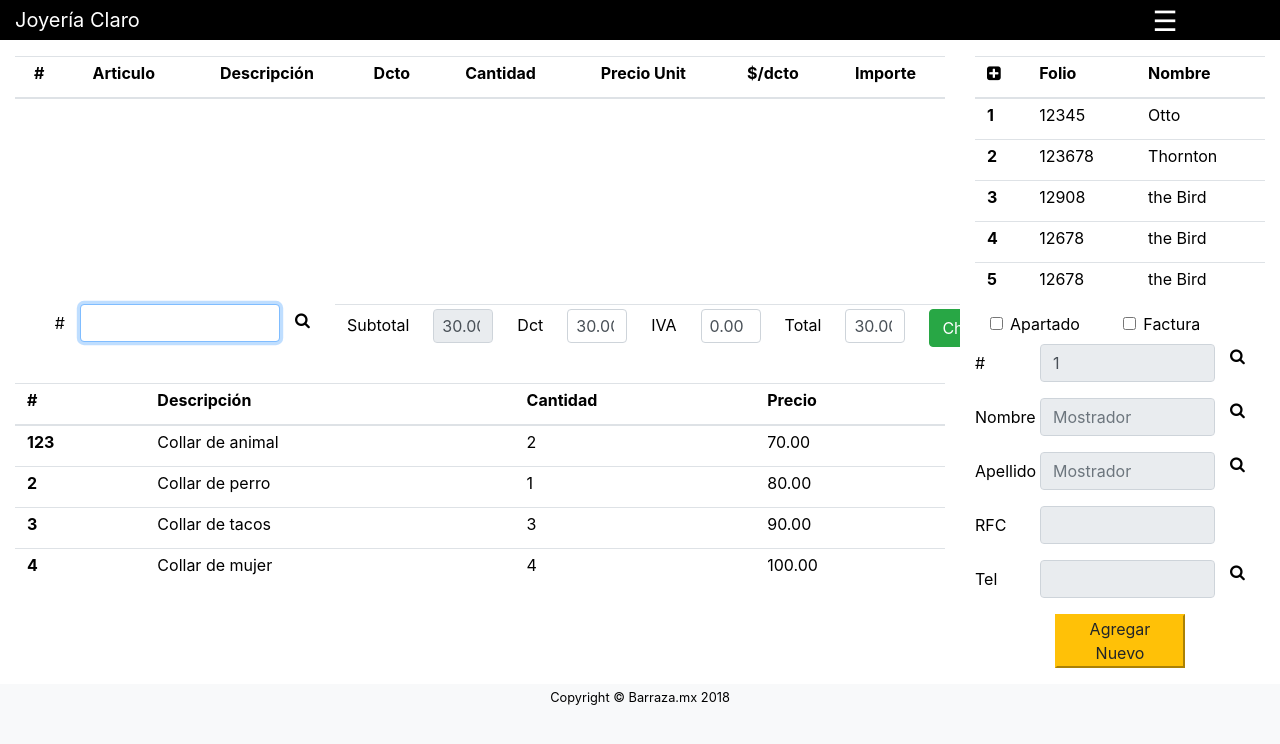
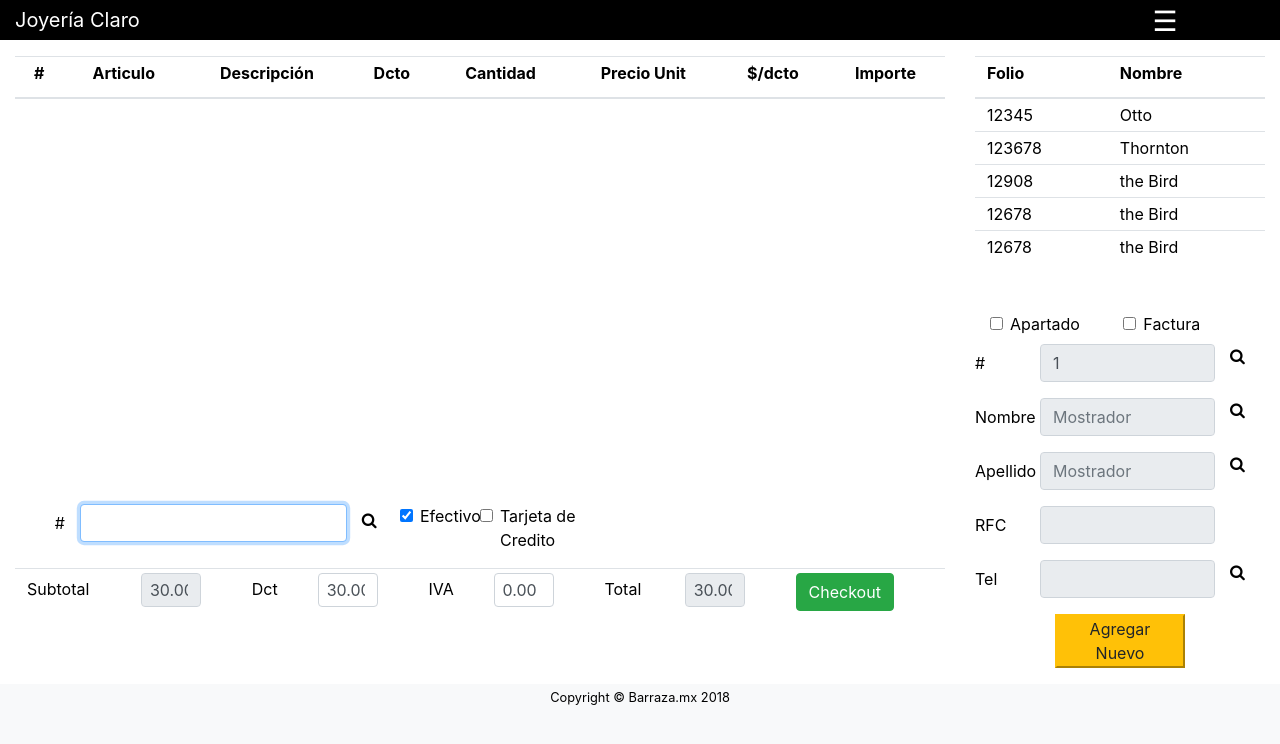
Before and after one commit to sergiobarraza/PDVJoyeria, a PHP site: page /pdv2.php in a window 1280 px wide. Shown: the top 744 px of the page. Run offline with PHP 8.4, Linux system fonts and the light colour scheme; lists and menus that the app fills with data are empty.

Commit message:
Interfaz de Venta sin busqueda

```diff
--- a/pdv2.php
+++ b/pdv2.php
@@ -7,7 +7,7 @@
 	    	<div class="col-sm-12 col-md-9 bg-white pt-3" >
 	    		<div class="row mb-2" >
 		        	<div class="col-sm-12" id="prendamenu">
-		        		<div class="text-center" style="height: 240px; overflow-y: scroll; max-height: 240px;">
+		        		<div class="text-center" style="height: 540px; overflow-y: scroll; max-height: 440px;">
 		          			<table class="table" cellspacing="0" >
 							  	<thead >
 								    <tr>
@@ -33,7 +33,7 @@
 	            	<div class="col-sm-12">
 		            	<div class="form-group row">
 				    		<label for="productid" class="col-sm-1 col-md-1 col-form-label text-right">#</label>
-				    		<div class="col-sm-10 col-md-3">
+				    		<div class="col-sm-10 col-md-4">
 				    			<div class="row">
 				      				<input type="text" class="form-control col-sm-10" id="productid"  autofocus="autofocus" onkeydown="searchfield(event);">
 				      				<div class="col-sm-1 col-md-1">
@@ -41,60 +41,36 @@
 						    		</div>
 				      			</div>
 				    		</div>
-
-				    		<div class="col-sm-12 col-md-8">
+				    		<div class="form-check col-sm-1">
+				 		 		<input class="form-check-input" type="checkbox" value="" id="CheckEfectivo"  checked="true">
+				  				<label class="form-check-label" for="defaultCheck1" >
+									Efectivo
+								</label>
+							</div>
+							<div class="form-check col-sm-2">
+				 		 		<input class="form-check-input" type="checkbox" value="" id="CheckEfectivo" >
+				  				<label class="form-check-label" for="defaultCheck1" >
+									Tarjeta de Credito
+								</label>
+							</div>
+				    	</div>
+				    	<div class="row">
+				    		<div class="col-sm-12 ">
 
 					    		<table class="table">
 					    			<tr>
 						    			<td class="pt-2">Subtotal</td><td><input type="text" name="dcto" value="30.00"  readonly class="form-control pt-1 pb-1 pl-2" style="width: 60px;"></td>
 						    			<td class="pt-2">Dct</td><td><input type="text" name="dcto" value="30.00" class="form-control pt-1 pb-1 pl-2" style="width: 60px;"></td>
 						    			<td class="pt-2">IVA</td><td><input type="text" name="dcto" value="0.00" class="form-control pt-1 pb-1 pl-2" style="width: 60px;"></td>
-						    			<td class="pt-2">Total</td><td><input type="text" name="dcto" value="30.00" class="form-control pt-1 pb-1 pl-2" style="width: 60px;"></td>
+						    			<td class="pt-2">Total</td><td><input type="text" name="dcto" value="30.00" class="form-control pt-1 pb-1 pl-2" style="width: 60px;" readonly=""></td>
 						    			<td><button class="btn btn-success">Checkout</button></td>
 					    			</tr>
 					    		</table>
 					    	</div>
+					    </div>
 
 
-				  		</div>
-			  			<div class="scroll" style="overflow-y: scroll; max-height: 220px; height: auto;">
-			            	<table class="table">
-							  	<thead>
-								    <tr>
-								      	<th scope="col">#</th>
-								      	<th scope="col">Descripción</th>
-								      	<th scope="col">Cantidad</th>
-								      	<th scope="col">Precio</th>
-								    </tr>
-								</thead>
-							  	<tbody>
-								    <tr class="prodrow" data-id="123" data-desc="Collar de animal" data-price="70">
-								      	<th scope="row">123</th>
-								      	<td>Collar de animal</td>
-								      	<td>2</td>
-								      	<td>70.00</td>
-								    </tr>
-								    <tr class="prodrow" data-id="2" data-desc="Collar de perro" data-price="80">
-								      	<th scope="row">2</th>
-								      	<td>Collar de perro</td>
-								      	<td>1</td>
-								      	<td>80.00</td>
-								    </tr>
-								    <tr class="prodrow" data-id="3" data-desc="Collar de tacos" data-price="90">
-								      	<th scope="row">3</th>
-								      	<td>Collar de tacos</td>
-								      	<td>3</td>
-								      	<td>90.00</td>
-								    </tr>
-								    <tr class="prodrow" data-id="4" data-desc="Collar de mujer" data-price="100">
-								      	<th scope="row">4</th>
-								      	<td>Collar de mujer</td>
-								      	<td>4</td>
-								      	<td>100.00</td>
-								    </tr>
-						  		</tbody>
-							</table>
-						</div><!--scroll-->
+
 					</div><!--col-->
 	            </div><!--row -->
 	        </div><!--col -->
@@ -104,34 +80,28 @@
 			    		<table class="table">
 						  	<thead>
 							    <tr>
-							      	<th scope="col"><a href="../SistemaJoyeria" style="color:black;"> <i class="fa fa-plus-square" ></i></a></th>
 							      	<th scope="col">Folio</th>
 							      	<th scope="col">Nombre</th>
 							    </tr>
 							</thead>
 						  	<tbody>
 							    <tr>
-							      	<th scope="row">1</th>
 							      	<td>12345</td>
 							      	<td>Otto</td>
 							    </tr>
 							    <tr>
-							      	<th scope="row">2</th>
 							      	<td>123678</td>
 							      	<td>Thornton</td>
 							    </tr>
 							    <tr>
-							      	<th scope="row">3</th>
 							      	<td>12908</td>
 							      	<td>the Bird</td>
 							    </tr>
 							    <tr >
-							      	<th scope="row" >4</th>
 							      	<td >12678</td>
 							      	<td>the Bird</td>
 							    </tr>
 							    <tr>
-							      	<th scope="row">5</th>
 							      	<td>12678</td>
 							      	<td>the Bird</td>
 							    </tr>
```
Also changed, not shown: sftp-config.json (deleted, +0 -45 lines).
